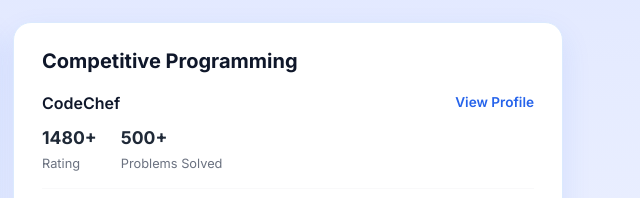
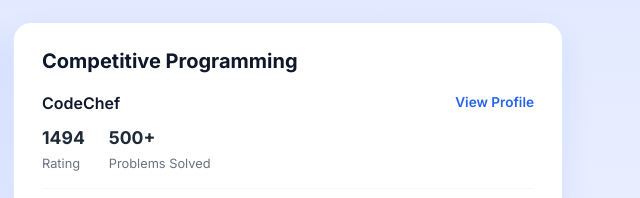
Before and after one commit to ashokkaji26/personal-portfolio, a plain HTML site: page index.html in a window 1280 px wide. Shown: the part 1220-1418 px from the top of the page, 635-1275 px from the left. Drawn offline with nearby package versions, Linux system fonts and the light colour scheme.

Commit message:
updated codechef rating

```diff
--- a/index.html
+++ b/index.html
@@ -163,7 +163,7 @@
 
                             <div class="cp-stats">
                                 <div class="cp-stat">
-                                    <span class="cp-value">1480+</span>
+                                    <span class="cp-value">1494</span>
                                     <span class="cp-label">Rating</span>
                                 </div>
                                 <div class="cp-stat">
```
